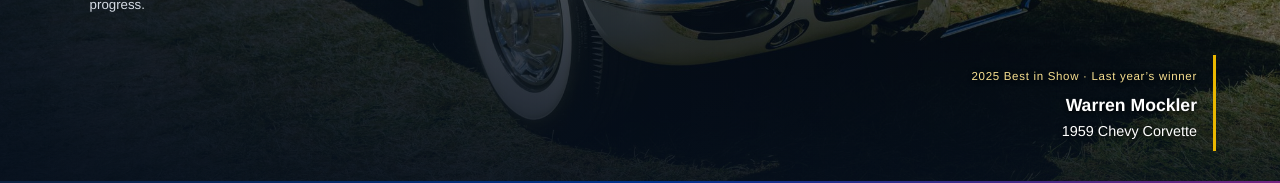
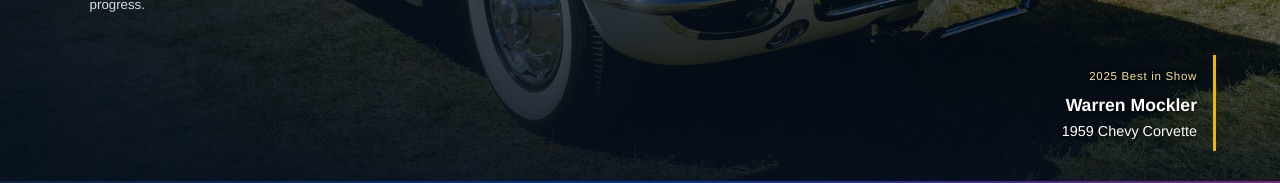
Before and after one commit to bramwahl/lions-club-car-show, a Next.js app: page / in a window 1280 px wide. Shown: the part 624-807 px from the top of the page. Built offline with nearby package versions, Linux system fonts and the light colour scheme.

Commit message:
Simplify homepage winner caption

```diff
--- a/app/page.tsx
+++ b/app/page.tsx
@@ -5,6 +5,6 @@ import { ReportFooter } from './components/report-footer';
 import Link from 'next/link';
 export default function Home() {
  return <div className="home-page"><header className="site-header"><Link href="/" className="brand"><LionsLogo/><div>Zionsville Lions Club <span>American Dream Car Show</span></div></Link><Link className="button secondary" href="/sign-in">Staff sign in</Link></header>
- <main className="home-hero"><Image src="/images/2025-best-in-show.jpeg" alt="White classic Corvette on display at the 2025 Dream Car Show" fill preload sizes="100vw" className="home-hero-photo"/><div className="home-hero-shade"/><div className="home-hero-content"><p className="eyebrow">Zionsville Lions Club · Zionsville, Indiana</p><h1>A shared love<br/>of great cars.</h1><p className="home-hero-lead">American Dream Car Show</p><p className="home-hero-description">A Fall Festival tradition at Lion&apos;s Park.</p><div className="home-hero-actions"><Link className="button home-hero-action" href="/register">Register Your Car <ArrowRight size={20} strokeWidth={1.75} aria-hidden="true"/></Link><a className="button home-hero-action home-festival-action" href="https://www.zionsvillelions.com/fallfestival">Fall Festival information <ArrowRight size={20} strokeWidth={1.75} aria-hidden="true"/></a></div><p className="home-hero-help">Here with your car? Scan your car sheet’s QR code to see judging progress.</p></div><aside className="home-winner-caption"><span>2025 Best in Show · Last year’s winner</span><strong>Warren Mockler</strong><p>1959 Chevy Corvette</p></aside></main>
+ <main className="home-hero"><Image src="/images/2025-best-in-show.jpeg" alt="White classic Corvette on display at the 2025 Dream Car Show" fill preload sizes="100vw" className="home-hero-photo"/><div className="home-hero-shade"/><div className="home-hero-content"><p className="eyebrow">Zionsville Lions Club · Zionsville, Indiana</p><h1>A shared love<br/>of great cars.</h1><p className="home-hero-lead">American Dream Car Show</p><p className="home-hero-description">A Fall Festival tradition at Lion&apos;s Park.</p><div className="home-hero-actions"><Link className="button home-hero-action" href="/register">Register Your Car <ArrowRight size={20} strokeWidth={1.75} aria-hidden="true"/></Link><a className="button home-hero-action home-festival-action" href="https://www.zionsvillelions.com/fallfestival">Fall Festival information <ArrowRight size={20} strokeWidth={1.75} aria-hidden="true"/></a></div><p className="home-hero-help">Here with your car? Scan your car sheet’s QR code to see judging progress.</p></div><aside className="home-winner-caption"><span>2025 Best in Show</span><strong>Warren Mockler</strong><p>1959 Chevy Corvette</p></aside></main>
  <div className="home-footer"><p><a href="https://www.zionsvillelions.com/">Zionsville Lions Club</a> · American Dream Car Show</p><ReportFooter/></div></div>;
 }
```
